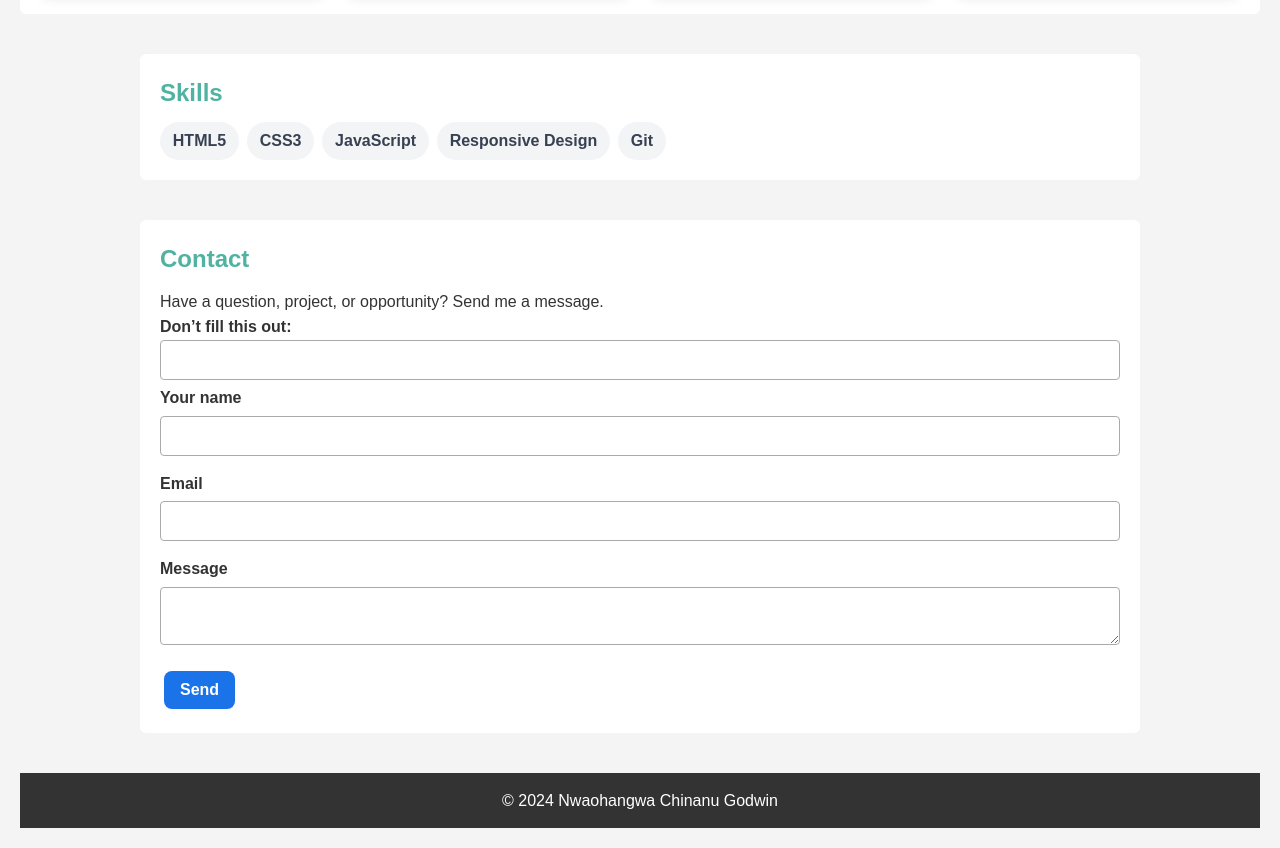
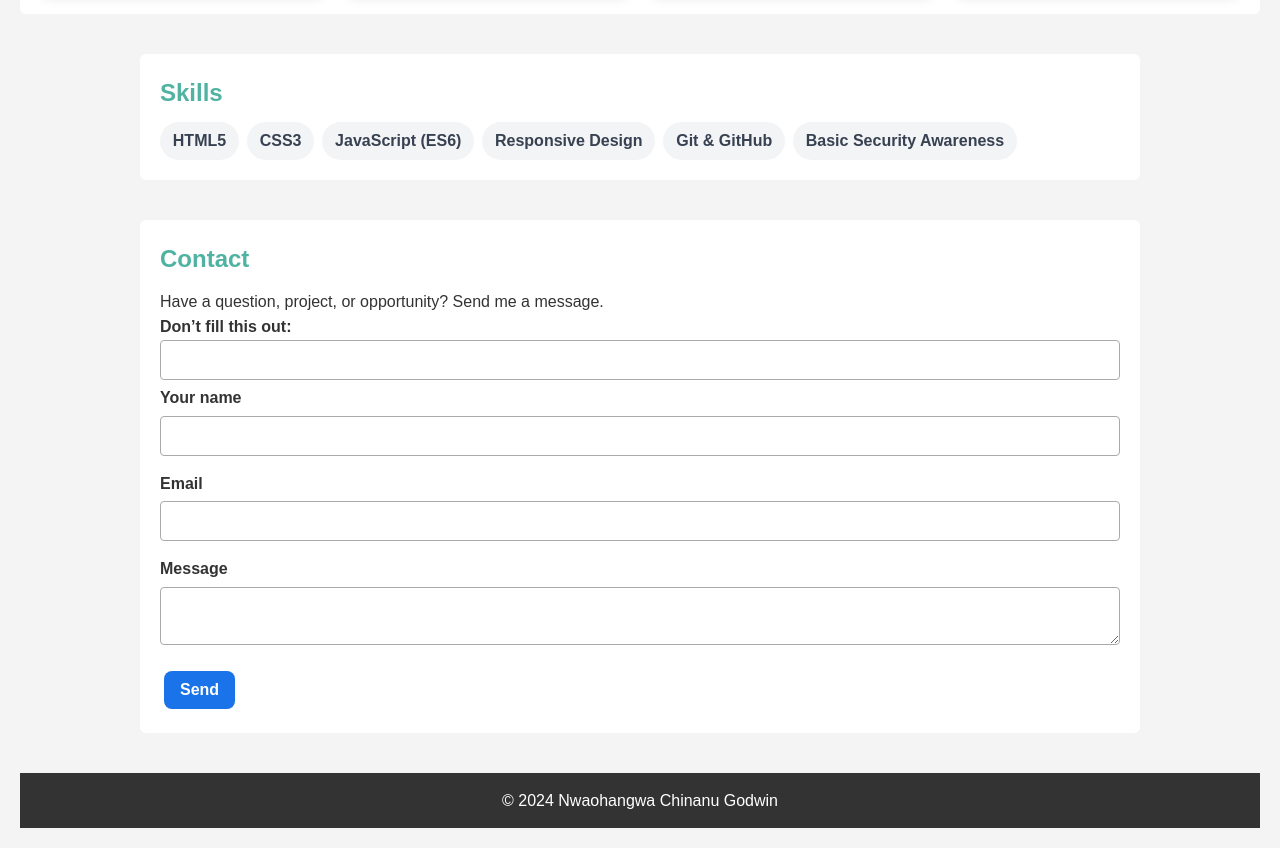
Before and after one commit to chinanugod/portfolio, a plain HTML site: page index.html in a window 1280 px wide. Shown: the part 1440-2288 px from the top of the page. Drawn offline with Linux system fonts and the light colour scheme.

Commit message:
Improve skills section layout

```diff
--- a/index.html
+++ b/index.html
@@ -143,9 +143,10 @@
       <ul class="skills-list">
         <li>HTML5</li>
         <li>CSS3</li>
-        <li>JavaScript</li>
+        <li>JavaScript (ES6)</li>
         <li>Responsive Design</li>
-        <li>Git</li>
+        <li>Git & GitHub</li>
+        <li>Basic Security Awareness</li>
       </ul>
     </section>
 
```
Also changed, not shown: style.css (+4 -3 lines).
